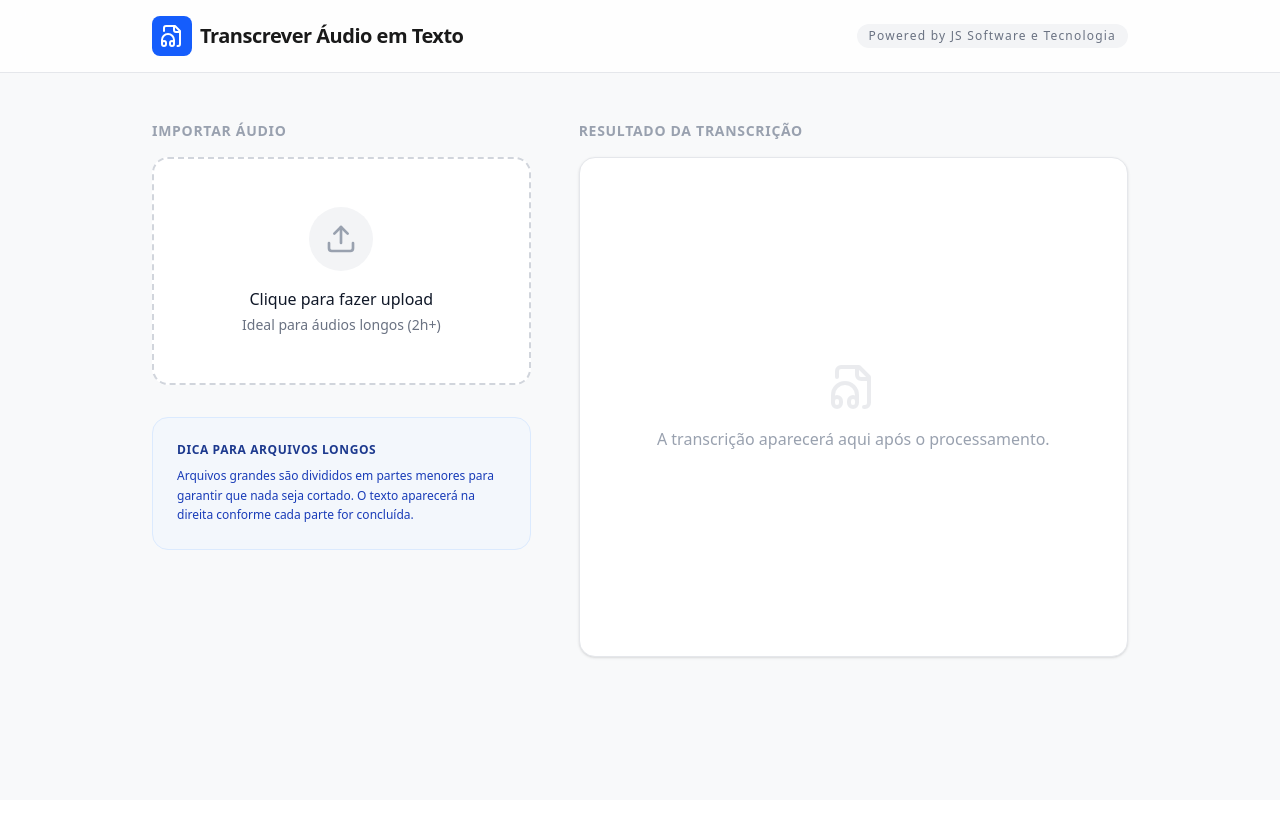
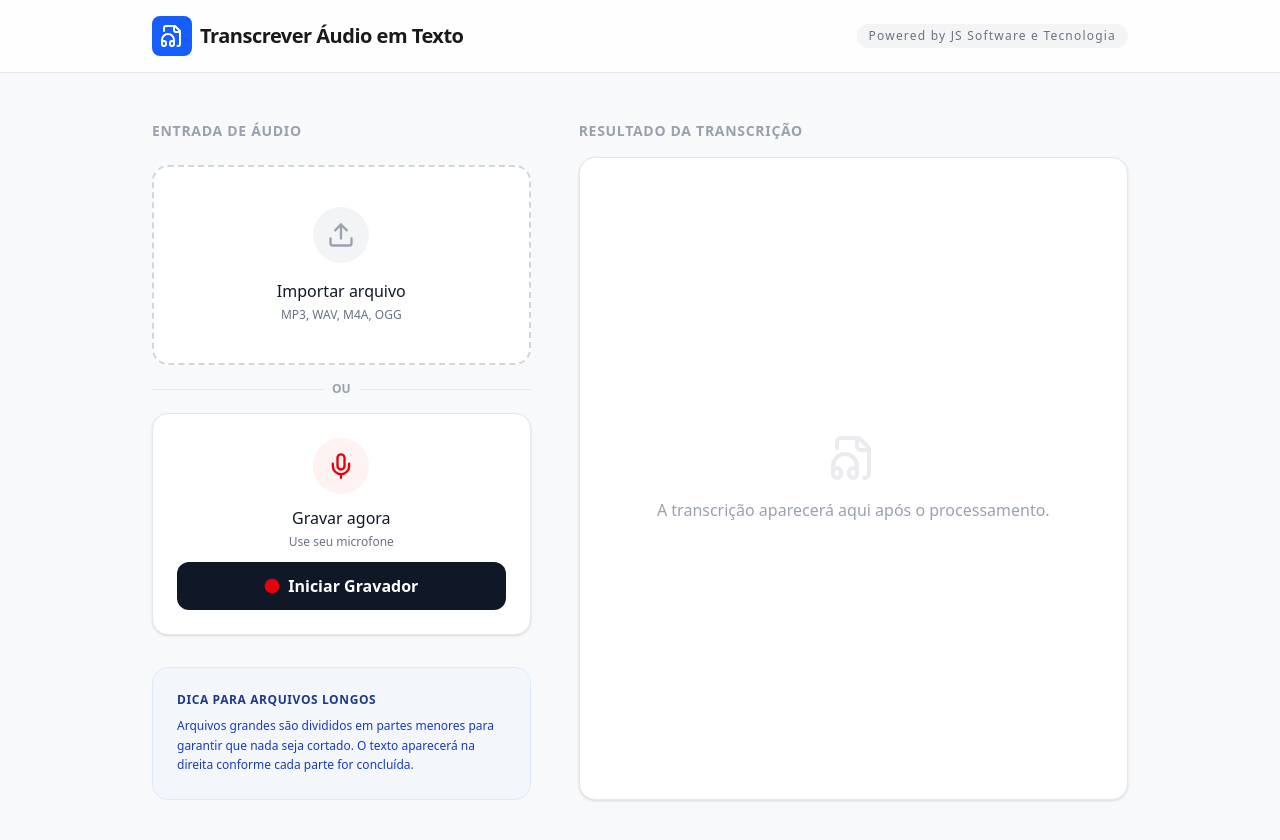
Before and after one commit to jacksoncruz8080/TranscreverTexto, a React (Vite) app: page / in a window 1280 px wide. Shown: the top 840 px of the page. Before the commit the page ends 800 px from the top, so only its background shows below. Built offline with nearby package versions, Linux system fonts and the light colour scheme; no server answers.

Commit message:
Add files via upload

```diff
--- a/metadata.json
+++ b/metadata.json
@@ -1,5 +1,5 @@
 {
   "name": "AudioTranscribe AI",
   "description": "Transcreva seus arquivos de áudio instantaneamente usando inteligência artificial.",
-  "requestFramePermissions": []
+  "requestFramePermissions": ["microphone"]
 }
--- a/src/App.tsx
+++ b/src/App.tsx
@@ -3,7 +3,7 @@
  * SPDX-License-Identifier: Apache-2.0
  */
 
-import React, { useState, useRef } from 'react';
+import React, { useState, useRef, useEffect } from 'react';
 import { GoogleGenAI } from "@google/genai";
 import {
   FileAudio,
@@ -15,7 +15,10 @@ import {
   Pause,
   RotateCcw,
   Volume2,
-  AlertCircle
+  AlertCircle,
+  Mic,
+  Square,
+  Circle
 } from 'lucide-react';
 import { motion, AnimatePresence } from 'motion/react';
 
@@ -33,9 +36,79 @@ export default function App() {
   const [copied, setCopied] = useState(false);
   const [error, setError] = useState<string | null>(null);
 
+  // Recording states
+  const [isRecording, setIsRecording] = useState(false);
+  const [recordingTime, setRecordingTime] = useState(0);
+  const mediaRecorderRef = useRef<MediaRecorder | null>(null);
+  const chunksRef = useRef<Blob[]>([]);
+  const timerRef = useRef<NodeJS.Timeout | null>(null);
+
   const fileInputRef = useRef<HTMLInputElement>(null);
   const audioRef = useRef<HTMLAudioElement>(null);
   const [isPlaying, setIsPlaying] = useState(false);
+
+  useEffect(() => {
+    return () => {
+      if (timerRef.current) clearInterval(timerRef.current);
+    };
+  }, []);
+
+  const formatTime = (seconds: number) => {
+    const mins = Math.floor(seconds / 60);
+    const secs = seconds % 60;
+    return `${mins.toString().padStart(2, '0')}:${secs.toString().padStart(2, '0')}`;
+  };
+
+  const startRecording = async () => {
+    try {
+      const stream = await navigator.mediaDevices.getUserMedia({ audio: true });
+      const mediaRecorder = new MediaRecorder(stream);
+      mediaRecorderRef.current = mediaRecorder;
+      chunksRef.current = [];
+
+      mediaRecorder.ondataavailable = (e) => {
+        if (e.data.size > 0) {
+          chunksRef.current.push(e.data);
+        }
+      };
+
+      mediaRecorder.onstop = () => {
+        const blob = new Blob(chunksRef.current, { type: 'audio/webm' });
+        const recordedFile = new File([blob], `gravacao-${new Date().getTime()}.webm`, { type: 'audio/webm' });
+
+        setFile(recordedFile);
+        setAudioUrl(URL.createObjectURL(recordedFile));
+        setTranscription('');
+        setError(null);
+
+        // Stop all tracks
+        stream.getTracks().forEach(track => track.stop());
+      };
+
+      mediaRecorder.start();
+      setIsRecording(true);
+      setRecordingTime(0);
+      timerRef.current = setInterval(() => {
+        setRecordingTime(prev => prev + 1);
+      }, 1000);
+
+      setError(null);
+    } catch (err) {
+      console.error(err);
+      setError('Não foi possível acessar o microfone. Verifique as permissões.');
+    }
+  };
+
+  const stopRecording = () => {
+    if (mediaRecorderRef.current && isRecording) {
+      mediaRecorderRef.current.stop();
+      setIsRecording(false);
+      if (timerRef.current) {
+        clearInterval(timerRef.current);
+        timerRef.current = null;
+      }
+    }
+  };
 
   const handleFileChange = (e: React.ChangeEvent<HTMLInputElement>) => {
     const selectedFile = e.target.files?.[0];
@@ -182,22 +255,24 @@ export default function App() {
 
           {/* Left Column: Upload & Controls */}
           <div className="lg:col-span-5 space-y-8">
-            <section>
-              <h2 className="text-sm font-bold text-gray-400 uppercase tracking-wider mb-4">Importar Áudio</h2>
+            <section className="space-y-6">
+              <h2 className="text-sm font-bold text-gray-400 uppercase tracking-wider">Entrada de Áudio</h2>
 
               {!file ? (
+                <div className="space-y-4">
+                  {/* Upload Area */}
                   <motion.div
                     initial={{ opacity: 0, y: 10 }}
                     animate={{ opacity: 1, y: 0 }}
-                  onClick={() => fileInputRef.current?.click()}
-                  className="border-2 border-dashed border-gray-300 rounded-2xl p-12 flex flex-col items-center justify-center gap-4 bg-white hover:border-blue-500 hover:bg-blue-50/30 transition-all cursor-pointer group"
+                    onClick={() => !isRecording && fileInputRef.current?.click()}
+                    className={`border-2 border-dashed rounded-2xl p-10 flex flex-col items-center justify-center gap-4 bg-white transition-all cursor-pointer group ${isRecording ? 'opacity-50 cursor-not-allowed' : 'border-gray-300 hover:border-blue-500 hover:bg-blue-50/30'}`}
                   >
-                  <div className="w-16 h-16 bg-gray-100 rounded-full flex items-center justify-center group-hover:bg-blue-100 transition-colors">
-                    <Upload className="w-8 h-8 text-gray-400 group-hover:text-blue-600" />
+                    <div className="w-14 h-14 bg-gray-100 rounded-full flex items-center justify-center group-hover:bg-blue-100 transition-colors">
+                      <Upload className="w-7 h-7 text-gray-400 group-hover:text-blue-600" />
                     </div>
                     <div className="text-center">
-                    <p className="font-medium text-gray-900">Clique para fazer upload</p>
-                    <p className="text-sm text-gray-500 mt-1">Ideal para áudios longos (2h+)</p>
+                      <p className="font-medium text-gray-900">Importar arquivo</p>
+                      <p className="text-xs text-gray-500 mt-1">MP3, WAV, M4A, OGG</p>
                     </div>
                     <input
                       type="file"
@@ -205,8 +280,64 @@ export default function App() {
                       onChange={handleFileChange}
                       accept="audio/*"
                       className="hidden"
+                      disabled={isRecording}
                     />
                   </motion.div>
+
+                  <div className="relative">
+                    <div className="absolute inset-0 flex items-center">
+                      <span className="w-full border-t border-gray-200"></span>
+                    </div>
+                    <div className="relative flex justify-center text-xs uppercase">
+                      <span className="bg-[#F8F9FA] px-2 text-gray-400 font-bold">ou</span>
+                    </div>
+                  </div>
+
+                  {/* Recording Area */}
+                  <motion.div
+                    initial={{ opacity: 0, y: 10 }}
+                    animate={{ opacity: 1, y: 0 }}
+                    className={`border border-gray-200 rounded-2xl p-6 bg-white shadow-sm flex flex-col items-center gap-4 ${isRecording ? 'ring-2 ring-red-500 border-transparent' : ''}`}
+                  >
+                    {isRecording ? (
+                      <div className="flex flex-col items-center gap-3 w-full">
+                        <div className="flex items-center gap-2 text-red-600 font-mono font-bold text-xl">
+                          <motion.div
+                            animate={{ opacity: [1, 0, 1] }}
+                            transition={{ repeat: Infinity, duration: 1 }}
+                            className="w-3 h-3 bg-red-600 rounded-full"
+                          />
+                          {formatTime(recordingTime)}
+                        </div>
+                        <p className="text-xs text-gray-500 font-medium">Gravando áudio do microfone...</p>
+                        <button
+                          onClick={stopRecording}
+                          className="w-full py-3 bg-red-600 text-white rounded-xl font-semibold hover:bg-red-700 transition-colors flex items-center justify-center gap-2"
+                        >
+                          <Square className="w-4 h-4 fill-current" />
+                          Parar Gravação
+                        </button>
+                      </div>
+                    ) : (
+                      <div className="flex flex-col items-center gap-3 w-full">
+                        <div className="w-14 h-14 bg-red-50 rounded-full flex items-center justify-center">
+                          <Mic className="w-7 h-7 text-red-600" />
+                        </div>
+                        <div className="text-center">
+                          <p className="font-medium text-gray-900">Gravar agora</p>
+                          <p className="text-xs text-gray-500 mt-1">Use seu microfone</p>
+                        </div>
+                        <button
+                          onClick={startRecording}
+                          className="w-full py-3 bg-gray-900 text-white rounded-xl font-semibold hover:bg-black transition-colors flex items-center justify-center gap-2"
+                        >
+                          <Circle className="w-4 h-4 fill-red-600 text-red-600" />
+                          Iniciar Gravador
+                        </button>
+                      </div>
+                    )}
+                  </motion.div>
+                </div>
               ) : (
                 <motion.div
                   initial={{ opacity: 0, scale: 0.95 }}
```
Lines whose indentation alone changed are shown as unchanged.
